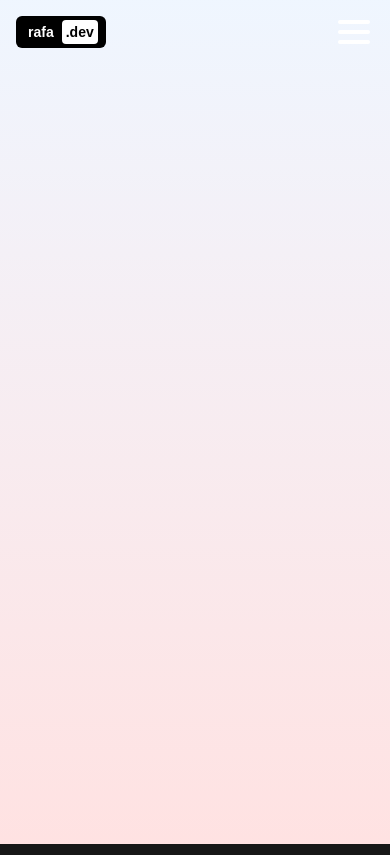
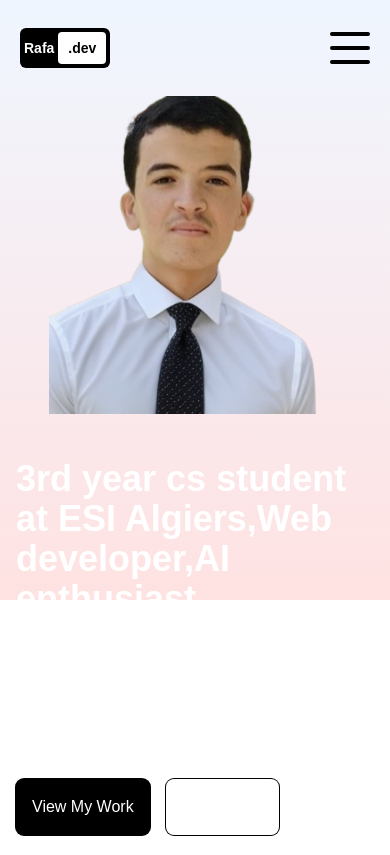
Before and after one commit to rafa-houssam/professionalPortfolio, a Next.js app: page / in a window 390 px wide. Built offline with nearby package versions, Linux system fonts and the light colour scheme.

Commit message:
fixing some css small errors

```diff
--- a/app/components/Navbar.tsx
+++ b/app/components/Navbar.tsx
@@ -1,72 +1,157 @@
-'use client'
-import React, { useState } from 'react'
-import Link from 'next/link'
-import Image from 'next/image'
-import Navlink from './navLink'
+"use client";
+
+import Image from "next/image";
+import Link from "next/link";
+import { useState } from "react";
+import NavLink from "./navLink";
+import { motion } from "framer-motion";
+
+const links = [
+  { url: "/", title: "Home" },
+  { url: "/about", title: "About" },
+  { url: "/portfolio", title: "Portfolio" },
+  { url: "/contact", title: "Contact" },
+];
 
 const Navbar = () => {
-    const [open,setOpen]=useState(false)
-    const links = [
-        { url: '/', name: 'Home' },
-        { url: '/about', name: 'About' },
-        { url: '/portfolio', name: 'Portfolio' },
-        { url: '/contact', name: 'Contact' },
-    ]
-    return (
-        <div className="flex items-center justify-between px-4 sm:px-8 md:px-12 lg:px-20 xl:px-48">
-            <div className='hidden md:flex gap-4 mt-5  '>
-                {links.map(link=>(
-                   <Navlink link={link}  key={link.name}/>
-                ))}
+  const [open, setOpen] = useState(false);
 
-            </div>
-                {/* logo  */}
-            <div className='mt-5 md:hidden lg:flex  '>
-                <Link href="/" className='text-sm rounded-md p-2 bg-black font-semibold '>
-                    <span className='text-white mr-1 p-1'>rafa</span>
-                    <span className='w-12 h-8 bg-white text-black rounded p-1'>.dev</span>
-                </Link>
+  const topVariants = {
+    closed: {
+      rotate: 0,
+    },
+    opened: {
+      rotate: 45,
+      backgroundColor: "rgb(255,255,255)",
+    },
+  };
+  const centerVariants = {
+    closed: {
+      opacity: 1,
+    },
+    opened: {
+      opacity: 0,
+    },
+  };
 
-            </div>
-            {/* social links */}
-            <div className='hidden md:flex gap-4  mt-5'>
-                <Link href="https://github.com/rafa-houssam">
-                <Image src="/github.png" alt='github' width={24} height={24}/></Link>
-                <Link href="https://linkedin.com/rafa-houssam">
-                <Image src="/linkedin.png" alt='linkedin' width={24} height={24}/></Link>
-                <Link href="https://github.com/rafa-houssam">
-                <Image src="/facebook.png" alt='facebook' width={24} height={24}/></Link>
-                <Link href="https://github.com/rafa-houssam">
-                <Image src="/instagram.png" alt='insta' width={24} height={24}/></Link>
+  const bottomVariants = {
+    closed: {
+      rotate: 0,
+    },
+    opened: {
+      rotate: -45,
+      backgroundColor: "rgb(255,255,255)",
+    },
+  };
 
-            </div>
-            {/* menu button */}
-            <div className="mt-5 md:hidden ">
-                <button
-                    className="flex flex-col justify-between h-6 w-9 relative z-55 hover:cursor-pointer"
-                    aria-label="Open navigation menu"
-                    type="button"
-                    onClick={() => setOpen(!open)}
-                >
-                    <span className="block w-8 h-1 bg-white rounded"></span>
-                    <span className="block w-8 h-1 bg-white rounded"></span>
-                    <span className="block w-8 h-1 bg-white rounded"></span>
-                </button>
-            </div>
+  const listVariants = {
+    closed: {
+      x: "100vw",
+    },
+    opened: {
+      x: 0,
+      transition: {
+        when: "beforeChildren",
+        staggerChildren: 0.2,
+      },
+    },
+  };
 
-            {/* menu list */}
-            {open &&(<div className='absolute top-0 left-0 w-screen h-screen bg-black text-white flex flex-col justify-center items-center gap-8 text-4xl'>
-                {links.map(link=>(
-                    <Link href={link.url} key={link.name}>{link.name}</Link>
-                ))}
+  const listItemVariants = {
+    closed: {
+      x: -10,
+      opacity: 0,
+    },
+    opened: {
+      x: 0,
+      opacity: 1,
+    },
+  };
 
-            </div>)}
+  return (
+    <div className="h-full flex items-center justify-between px-5 sm:px-8 md:px-12 lg:px-20 xl:px-48 text-xl mb-10 ">
+      {/* LINKS */}
+      <div className="hidden md:flex gap-4 ">
+        {links.map((link) => (
+          <NavLink link={link} key={link.title} />
+        ))}
+      </div>
+      {/* LOGO */}
+      <div className="md:hidden lg:flex xl: xl:justify-center">
+        <Link
+          href="/"
+          className="text-sm bg-black rounded-md p-1 font-semibold flex items-center justify-center"
+        >
+          <span className="text-white mr-1">Rafa</span>
+          <span className="w-12 h-8 rounded bg-white text-black flex items-center justify-center">
+            .dev
+          </span>
+        </Link>
+      </div>
+      {/* SOCIAL */}
+      <div className="hidden md:flex gap-4 ">
+        <Link href="/">
+          <Image src="/github.png" alt="" width={24} height={24} />
+        </Link>
 
+        <Link href="/">
+          <Image src="/instagram.png" alt="" width={24} height={24} />
+        </Link>
+        <Link href="/">
+          <Image src="/facebook.png" alt="" width={24} height={24} />
+        </Link>
+        <Link href="/">
+          <Image src="/linkedin.png" alt="" width={24} height={24} />
+        </Link>
+      </div>
+      {/* RESPONSIVE MENU */}
+      <div className="md:hidden">
+        {/* MENU BUTTON */}
+        <button
+        type="button"
+          className="w-10 h-8 flex flex-col justify-between z-50 relative"
+          onClick={() => setOpen((prev) => !prev)}
+          aria-label={open ? "Close menu" : "Open menu"}
+          title={open ? "Close menu" : "Open menu"}
+        >
+          <motion.div
+            variants={topVariants}
+            animate={open ? "opened" : "closed"}
+            className="w-10 h-1 bg-black rounded origin-left"
+          ></motion.div>
+          <motion.div
+            variants={centerVariants}
+            animate={open ? "opened" : "closed"}
+            className="w-10 h-1 bg-black rounded"
+          ></motion.div>
+          <motion.div
+            variants={bottomVariants}
+            animate={open ? "opened" : "closed"}
+            className="w-10 h-1 bg-black rounded origin-left"
+          ></motion.div>
+        </button>
+        {/* MENU LIST */}
+        {open && (
+          <motion.div
+            variants={listVariants}
+            initial="closed"
+            animate="opened"
+            className="absolute top-0 left-0 w-screen h-screen bg-black text-white flex flex-col items-center justify-center gap-8 text-4xl z-40"
+          >
+            {links.map((link) => (
+              <motion.div
+                variants={listItemVariants}
+                className=""
+                key={link.title}
+              >
+                <Link href={link.url}>{link.title}</Link>
+              </motion.div>
+            ))}
+          </motion.div>
+        )}
+      </div>
+    </div>
+  );
+};
 
-
-
-        </div>
-    )
-}
-
-export default Navbar
+export default Navbar;
--- a/app/components/navLink.jsx
+++ b/app/components/navLink.jsx
@@ -1,13 +1,16 @@
-'use client'
-import React from 'react'
-import Link from 'next/link'
-import { usePathname } from 'next/navigation'
+"use client";
 
-const Navlink = ({link}) => {
-  const pathname=usePathname()
+import Link from "next/link";
+import { usePathname } from "next/navigation";
+
+const NavLink = ({ link }) => {
+  const pathName = usePathname();
+
   return (
-    <Link className={`rounded p-1 ${pathname==link.name && "text-white bg-black"}`} href={link.url}>{link.name}</Link>
-  )
-}
+    <Link className={`rounded p-1 ${pathName === link.url && "bg-black text-white"}`} href={link.url}>
+      {link.title}
+    </Link>
+  );
+};
 
-export default Navlink
+export default NavLink;
--- a/app/globals.css
+++ b/app/globals.css
@@ -23,7 +23,6 @@
   overflow-x: hidden;
   overflow-y: scroll;
   height: max-content;
-  background: var(--foreground);
   color:var(--background) ;
   font-family: Arial, Helvetica, sans-serif;
 }
--- a/app/layout.tsx
+++ b/app/layout.tsx
@@ -22,7 +22,7 @@
       <body
 
       >
-        <div className="w-screen h-screen bg-gradient-to-b from-blue-50 to-red-100 ">
+        <div className="w-screen h-150 bg-gradient-to-b from-blue-50 to-red-100 ">
           <div className="h-24">
             <Navbar key={1} />
           </div>
--- a/app/page.tsx
+++ b/app/page.tsx
@@ -1,14 +1,44 @@
-'use client'
+"use client";
+
 import Image from "next/image";
-import Brain from "./components/brain";
-import { useScroll } from "framer-motion";
+import { motion } from "framer-motion";
 
-export default function Home() {
-  const scrollYProgress=useScroll()
+const Homepage = () => {
   return (
-    <>
-     {/* <Brain scrollYProgress={scrollYProgress.scrollYProgress} /> */}
-    </>
+    <motion.div
+      className="h-full"
+      initial={{ y: "-200vh" }}
+      animate={{ y: "0%" }}
+      transition={{ duration: 1 }}
+    >
+      <div className="h-full flex gap-8 flex-col lg:flex-row px-4 sm:px-8 md:px-12 lg:px-20 xl:px-48">
+        {/* IMAGE CONTAINER */}
+        <div className="h-1/2 lg:h-100 lg:w-100 relative mb-6 lg:mt-12 ">
+          <Image src="/hero.png" alt="" fill className="object-contain" />
+        </div>
+        {/* TEXT CONTAINER */}
+        <div className="h-1/2 lg:h-full lg:w-1/2 flex flex-col gap-8 items-center justify-center">
+          {/* TITLE */}
+          <h1 className="text-4xl md:text-5xl font-bold">
+           3rd year cs student at ESI Algiers,Web developer,AI enthusiast.
+          </h1>
+          {/* DESC */}
+          <p className="md:text-xl">
+            Passionate about full-stack development, curious about AI, and always eager to learn and grow. I enjoy working on meaningful projects, solving problems, and exploring new ideas.
+          </p>
+          {/* BUTTONS */}
+          <div className="w-full flex gap-4 pb-5">
+            <button className="p-4 rounded-lg ring-1 ring-black bg-black text-white">
+              View My Work
+            </button>
+            <button className="p-4 rounded-lg ring-1 ring-black">
+              Contact Me
+            </button>
+          </div>
+        </div>
+      </div>
+    </motion.div>
+  );
+};
 
-  );
-}
+export default Homepage;
```
Also changed, not shown: public/hero.png (added), public/hero1.png (added).
